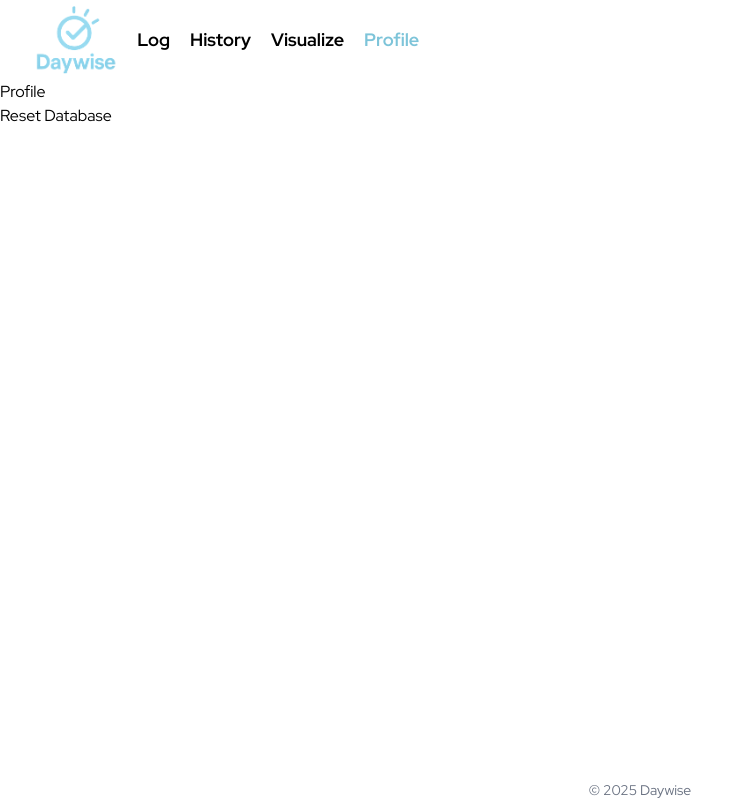
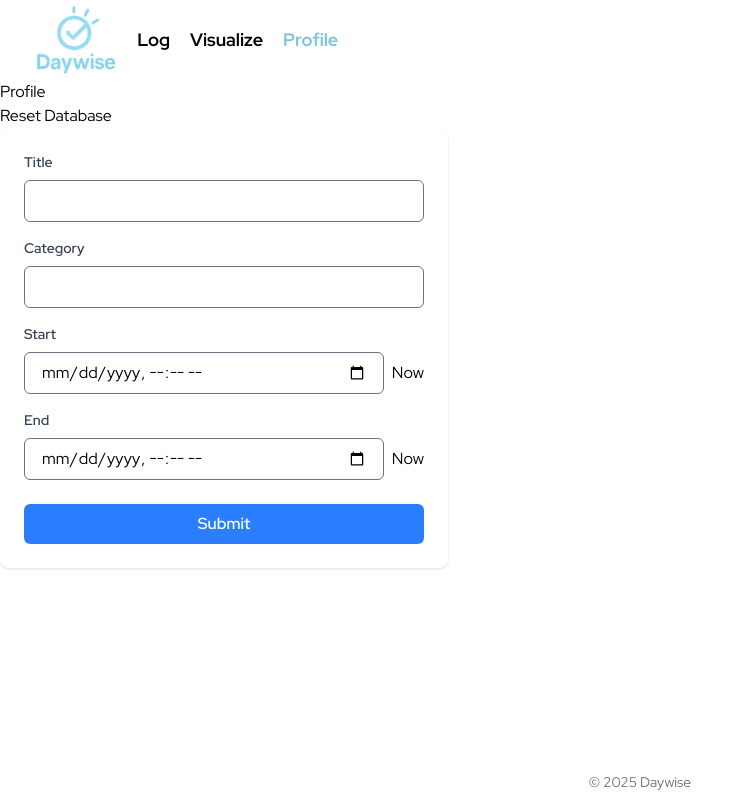
Before and after one commit to bancell04/daywise, a SvelteKit app in the folder frontend/: page /profile in a window 1280 px wide. Shown: the whole page, without its empty margins (0-753 px from the left). Built offline with nearby package versions, Linux system fonts and the light colour scheme.

Commit message:
start of the timeline view

```diff
--- a/frontend/src/app.css
+++ b/frontend/src/app.css
@@ -31,3 +31,5 @@ nav > button:hover {
 .brand-text2 {
     color: #e1db7f;
 }
+
+/* LOG VIEW */
--- a/frontend/src/routes/+layout.svelte
+++ b/frontend/src/routes/+layout.svelte
@@ -6,7 +6,6 @@
 
 	const goToHome = () => goto('/');
     const goToLog = () => goto('/log');;
-    const goToHistory = () => goto('/history');
     const goToVisualize = () => goto('/visualize');
     const goToProfile = () => goto('/profile');
 
@@ -27,7 +26,6 @@
 				<img src="/daywise.png" class="h-20" alt="daywise logo">
 			</a>
 			<button type="button" class="cursor-pointer text-lg font-bold" on:click={goToLog} class:active={$activePage === "log"}>Log</button>
-			<button type="button" class="cursor-pointer text-lg font-bold" on:click={goToHistory} class:active={$activePage === "history"}>History</button>
 			<button type="button" class="cursor-pointer text-lg font-bold" on:click={goToVisualize} class:active={$activePage === "visualize"}>Visualize</button>
 			<button type="button" class="cursor-pointer text-lg font-bold" on:click={goToProfile} class:active={$activePage === "profile"}>Profile</button>
 		</nav>
@@ -37,7 +35,7 @@
 		<slot />
 	</main>
 
-	<footer class="text-center mt-8 text-sm text-gray-500">
+	<footer class="text-center mt-4 mb-2 text-sm text-gray-500">
 		© {new Date().getFullYear()} Daywise
 	</footer>
 </div>
--- a/frontend/src/routes/history/+page.svelte
+++ /dev/null
@@ -1,41 +0,0 @@
-<script lang="ts">
-	import { onMount } from 'svelte';
-    import type { Task } from '$lib/types';
-
-	let tasks : Task[] = [];
-	let error : string = "";
-
-	onMount(async () => {
-		try {
-			const res = await fetch('http://localhost:8080/tasks');
-			if (!res.ok) throw new Error('Failed to fetch tasks');
-			tasks = await res.json();
-		} catch (err) {
-            if (err instanceof Error) {
-                error = err.message;
-            } else {
-                error = 'An unexpected error occurred';
-            }
-			console.error(err);
-		}
-	});
-</script>
-
-<h1>
-    History
-</h1>
-{#if error}
-    <p class="error">{error}</p>
-{:else if tasks.length === 0}
-    <p>No tasks found.</p>
-{:else}
-    <ul>
-        {#each tasks as task}
-            <li>
-				<strong>{task.title}</strong> - {task.category} <br />
-				{task.start ? new Date(task.start).toLocaleString() : 'No start'} -
-				{task.end ? new Date(task.end).toLocaleString() : 'No end'}
-            </li>
-        {/each}
-    </ul>
-{/if}
--- a/frontend/src/routes/log/+page.svelte
+++ b/frontend/src/routes/log/+page.svelte
@@ -4,8 +4,8 @@
     import type { Task } from '$lib/types';
 
     let date : Date
-    let title : string
-    let category : string
+    let title : string = ""
+    let category : string = ""
     let start : Date
     let end : Date
 
@@ -110,10 +110,55 @@
         fetchLogsByDate(date);
     }
 
+
+    // interval in minutes
+    let interval = 15
+    let numIntervals = 1440 / interval
+
+    function formatTimelineSlot(i: number): string {
+        const minutesFromMidnight = i * interval;
+        const hours24 = Math.floor(minutesFromMidnight / 60);
+        const minutes = minutesFromMidnight % 60;
+
+        const hours12 = hours24 % 12 || 12;
+        const ampm = hours24 < 12 ? "AM" : "PM";
+
+        const hoursStr = String(hours12).padStart(2, "0");
+        const minutesStr = String(minutes).padStart(2, "0");
+
+        return `${hoursStr}:${minutesStr} ${ampm}`;
+    }
+
+    function getTaskHeightProperty(task: Task): string {
+        let startDate = new Date(task.start)
+        let taskStartMinutes = startDate.getHours() * 60 + startDate.getMinutes()
+        if (task.end != null) {
+            let endDate = new Date(task.end)
+            let taskEndMinutes = endDate.getHours() * 60 + endDate.getMinutes()
+            console.log("Start Minutes: " + taskStartMinutes)
+            console.log("End Minutes: " + taskEndMinutes)
+            let durationIntervals = (taskEndMinutes - taskStartMinutes) / interval
+            // each slot height is 2rem
+            console.log("Height: " + durationIntervals * 2 + "rem")
+            return (durationIntervals * 2).toString()
+        } else {
+            // return start to NOW.
+            return ""
+        }
+    }
+
+    function getTaskTopProperty(task: Task): string {
+        let startDate = new Date(task.start)
+        let minutesFromMidnight = (startDate.getHours() * 60) + startDate.getMinutes()
+
+        let intervalsFromMidnight = minutesFromMidnight / interval
+        // each interval height is 2rem
+        return (intervalsFromMidnight * 2).toString()
+    }
 </script>
 
 
-<div class="min-h-175 w-full flex flex-col justify-center items-center bg-gray-100">
+<div class="min-h-175 w-full flex flex-col items-center bg-gray-100">
     <h1 class="mb-8 pb-2 text-7xl font-bold bg-gradient-to-r from-[#7dc4d9] to-[#e1db7f] bg-clip-text text-transparent font-bold">Log</h1>
     {#if date}
         <div class="flex flex-row items-center justify-center mb-4">
@@ -125,37 +170,22 @@
                 <MoveRight size={36} color="black" class="ml-8" />
             </button>
         </div>
+
+
+        <div class="timeline relative">
+            {#each {length: numIntervals}, i}
+                <div class="flex items-center border border-gray-300 h-[2rem] w-200 px-2">
+                    <span class="text-sm font-medium">{formatTimelineSlot(i)}</span>
+                </div>
+            {/each}
+
+            {#if tasks && tasks.length > 0}
+                {#each tasks as task}
+                    <div class="absolute border border-red-300 left-[8rem] w-150" style={`top: ${getTaskTopProperty(task)}rem; height: ${getTaskHeightProperty(task)}rem;`}>
+                        {task.title}
+                    </div>
+                {/each}
+            {/if}
+        </div>
     {/if}
-
-    <form on:submit={handleTaskSubmit} class="w-full max-w-md bg-white p-6 rounded-lg shadow">
-        <div class="mb-4">
-            <label class="block text-gray-700 text-sm font-semibold mb-2" for="title">Title</label>
-            <input id="title" required bind:value={title} type="text" class="w-full px-4 py-2 border rounded-md" />
-        </div>
-
-        <div class="mb-4">
-            <label class="block text-gray-700 text-sm font-semibold mb-2" for="category">Category</label>
-            <input id="category" required bind:value={category} type="text" class="w-full px-4 py-2 border rounded-md" />
-        </div>
-
-        <div class="mb-4">
-            <label class="block text-gray-700 text-sm font-semibold mb-2" for="start">Start</label>
-            <div class="flex flex-row">
-                <input id="start" required bind:value={start} type="datetime-local" class="w-full mr-2 px-4 py-2 border rounded-md" />
-                <button type="button" on:click={setStartTime}>Now</button>
-            </div>
-        </div>
-
-        <div class="mb-6">
-            <label class="block text-gray-700 text-sm font-semibold mb-2" for="end">End</label>
-            <div class="flex flex-row ">
-                <input id="end" required bind:value={end} type="datetime-local" class="w-full px-4 py-2 mr-2 border rounded-md" />
-                <button type="button" on:click={setEndTime}>Now</button>
-            </div>
-        </div>
-
-        <button type="submit" class="w-full bg-blue-500 hover:bg-blue-600 text-white font-semibold py-2 px-4 rounded-md">
-            Submit
-        </button>
-  </form>
 </div>
--- a/frontend/src/routes/profile/+page.svelte
+++ b/frontend/src/routes/profile/+page.svelte
@@ -1,4 +1,6 @@
 <script lang="ts">
+    import type { Task } from '$lib/types';
+
     const secret = ""
     var message = ""
     async function resetDatabase(): Promise<any> {
@@ -16,6 +18,67 @@
             console.error('Reset error', err);
         }
     }
+
+    let date : Date
+    let title : string = ""
+    let category : string = ""
+    let start : string
+    let end : string
+
+
+    async function handleTaskSubmit(event : any) {
+        console.log(start);
+        console.log(end);
+        event.preventDefault();
+
+        const task : Task = {
+            title,
+            category,
+            start: new Date(start).toISOString(),
+            end: new Date(end).toISOString()
+        }
+
+        try {
+            const res = await fetch('http://localhost:8080/task', {
+                method: 'POST',
+                headers: { 'Content-Type': 'application/json' },
+                body: JSON.stringify(task)
+            });
+
+            if (!res.ok) {
+                throw new Error(`Failed to log task: ${res.status} ${res.statusText}`);
+            }
+        } catch (error) {
+            console.error(error);
+            return null;
+        }
+    }
+
+	function formatDateTimeLocal(date: Date): string {
+	    // Get local date/time in `YYYY-MM-DDTHH:mm` format
+		const pad = (n: number) => n.toString().padStart(2, "0");
+		return `${date.getFullYear()}-${pad(date.getMonth() + 1)}-${pad(date.getDate())}T${pad(date.getHours())}:${pad(date.getMinutes())}`;
+	}
+
+	function setStartTime() {
+		const now = new Date();
+		const input = document.getElementById("start") as HTMLInputElement | null;
+		if (input) {
+            console.log("START: " + formatDateTimeLocal(now))
+			input.value = formatDateTimeLocal(now);
+            start = input.value;
+		}
+	}
+
+	function setEndTime() {
+		const now = new Date();
+		const input = document.getElementById("end") as HTMLInputElement | null;
+		if (input) {
+            console.log("END: " + now.toDateString())
+			input.value = formatDateTimeLocal(now);
+            end = input.value;
+		}
+	}
 </script>
 <h1>
     Profile
@@ -26,3 +89,35 @@
 {#if message}
     <h2 class="error">{message}</h2>
 {/if}
+
+<form on:submit={handleTaskSubmit} class="w-full max-w-md bg-white p-6 rounded-lg shadow">
+        <div class="mb-4">
+            <label class="block text-gray-700 text-sm font-semibold mb-2" for="title">Title</label>
+            <input id="title" required bind:value={title} type="text" class="w-full px-4 py-2 border rounded-md" />
+        </div>
+
+        <div class="mb-4">
+            <label class="block text-gray-700 text-sm font-semibold mb-2" for="category">Category</label>
+            <input id="category" required bind:value={category} type="text" class="w-full px-4 py-2 border rounded-md" />
+        </div>
+
+        <div class="mb-4">
+            <label class="block text-gray-700 text-sm font-semibold mb-2" for="start">Start</label>
+            <div class="flex flex-row">
+                <input id="start" required bind:value={start} type="datetime-local" class="w-full mr-2 px-4 py-2 border rounded-md" />
+                <button type="button" on:click={setStartTime}>Now</button>
+            </div>
+        </div>
+
+        <div class="mb-6">
+            <label class="block text-gray-700 text-sm font-semibold mb-2" for="end">End</label>
+            <div class="flex flex-row ">
+                <input id="end" required bind:value={end} type="datetime-local" class="w-full px-4 py-2 mr-2 border rounded-md" />
+                <button type="button" on:click={setEndTime}>Now</button>
+            </div>
+        </div>
+
+        <button type="submit" class="w-full bg-blue-500 hover:bg-blue-600 text-white font-semibold py-2 px-4 rounded-md">
+            Submit
+        </button>
+  </form>
```
